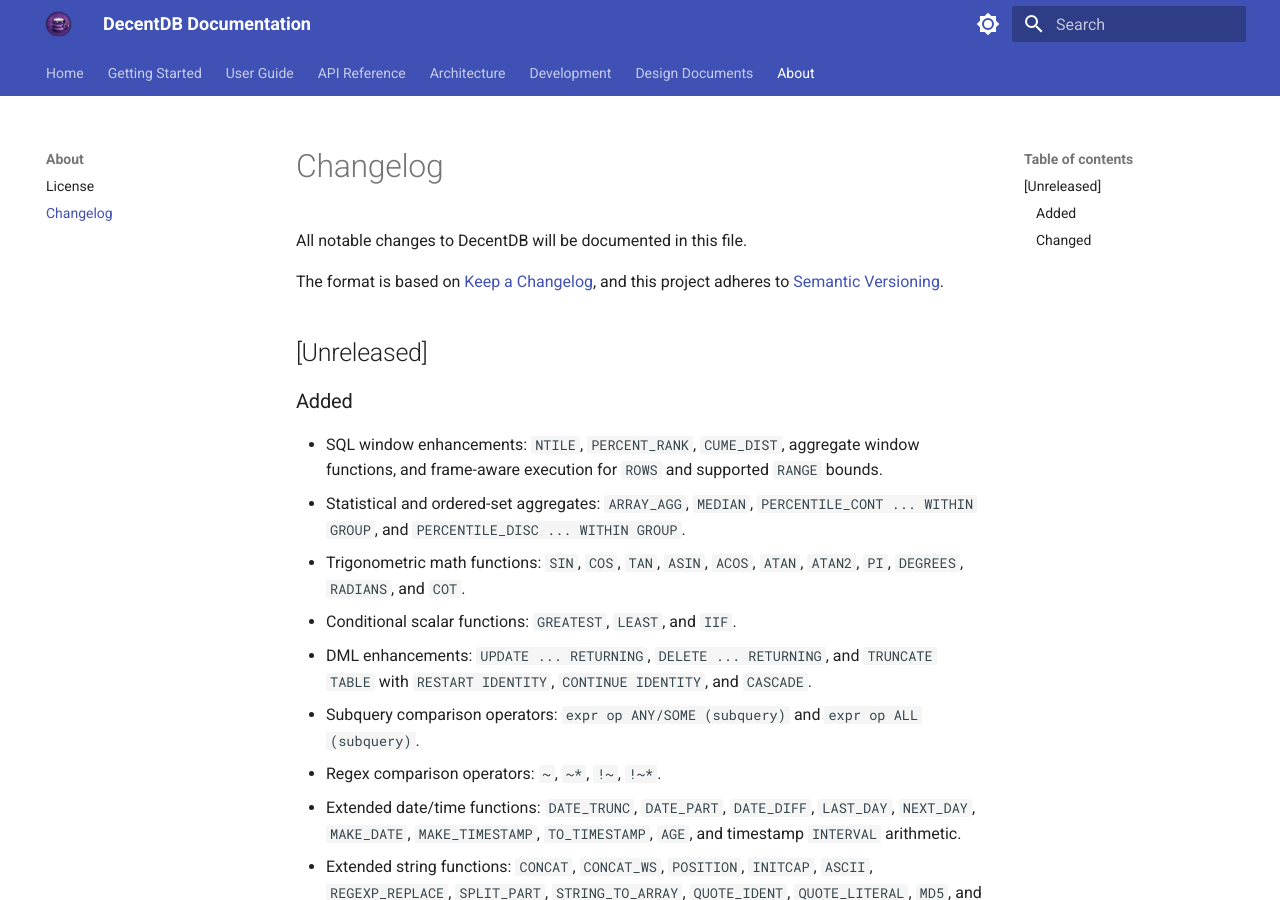
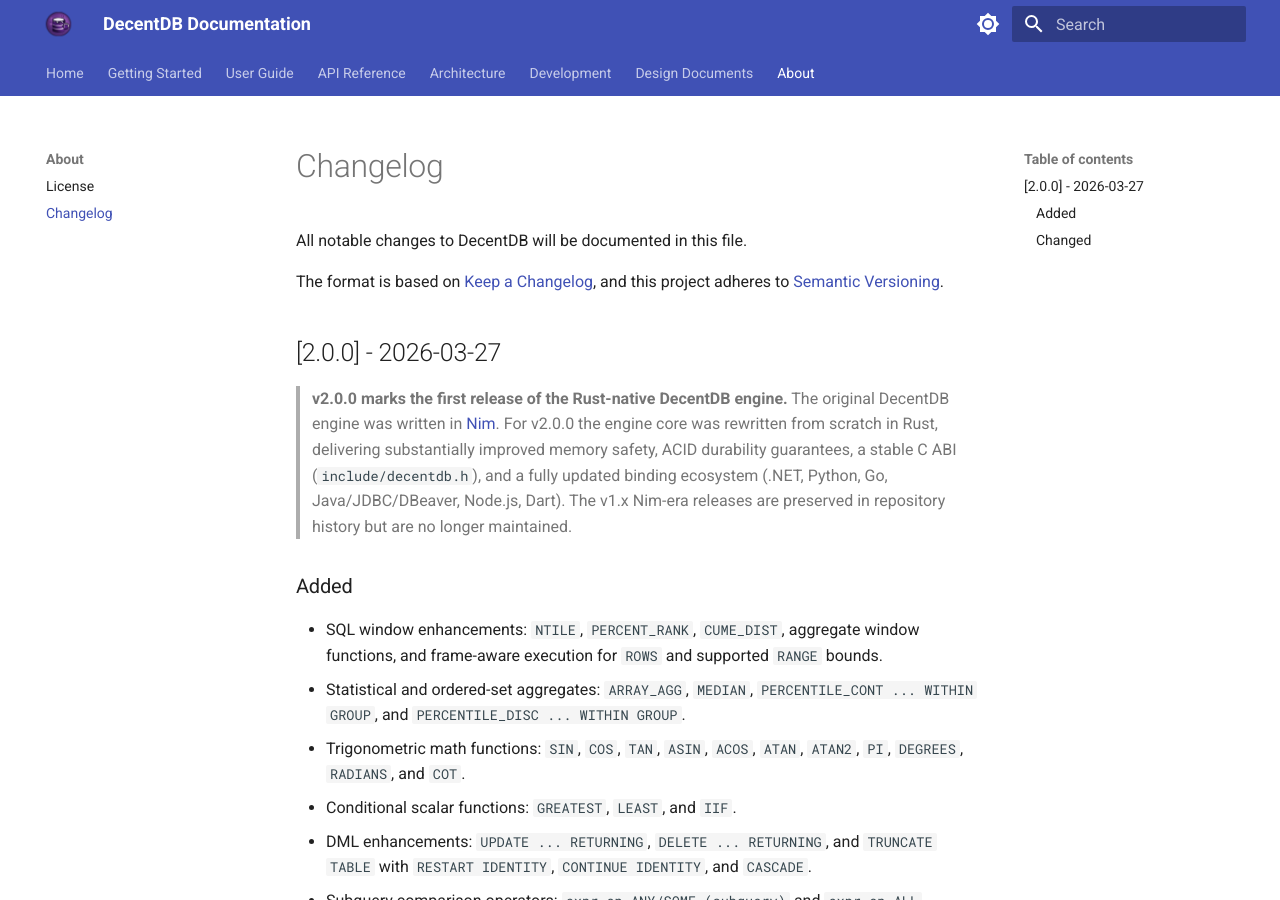
Before and after one commit to sphildreth/decentdb, an MkDocs documentation site: the page built from docs/about/changelog.md, in a window 1280 px wide and 900 px high. Built offline with MkDocs 1.6.1 and Material for MkDocs 9.7.7, drawn with Linux system fonts in a browser that asks for light colours; the version menu is left out.

Commit message:
Bump version to 2.0.0; update Java bindings, release workflow, and changelog

```diff
--- a/docs/about/changelog.md
+++ b/docs/about/changelog.md
@@ -5,7 +5,15 @@
 The format is based on [Keep a Changelog](https://keepachangelog.com/en/1.0.0/),
 and this project adheres to [Semantic Versioning](https://semver.org/spec/v2.0.0.html).
 
-## [Unreleased]
+## [2.0.0] - 2026-03-27
+
+> **v2.0.0 marks the first release of the Rust-native DecentDB engine.**
+> The original DecentDB engine was written in [Nim](https://nim-lang.org/).
+> For v2.0.0 the engine core was rewritten from scratch in Rust, delivering
+> substantially improved memory safety, ACID durability guarantees, a stable
+> C ABI (`include/decentdb.h`), and a fully updated binding ecosystem
+> (.NET, Python, Go, Java/JDBC/DBeaver, Node.js, Dart). The v1.x Nim-era
+> releases are preserved in repository history but are no longer maintained.
 
 ### Added
 - SQL window enhancements: `NTILE`, `PERCENT_RANK`, `CUME_DIST`, aggregate window functions, and frame-aware execution for `ROWS` and supported `RANGE` bounds.
```
Also changed, not shown: design/BRANCH_CHECKS_PRE_PR_PROMPT.md (added, +94 -0 lines), 8 other files.
